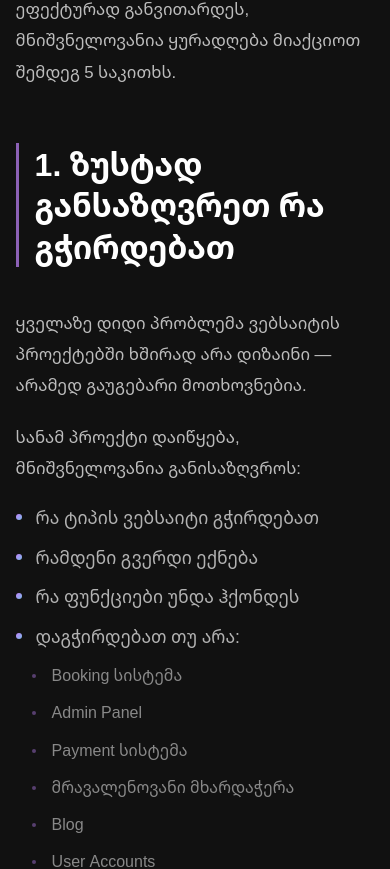
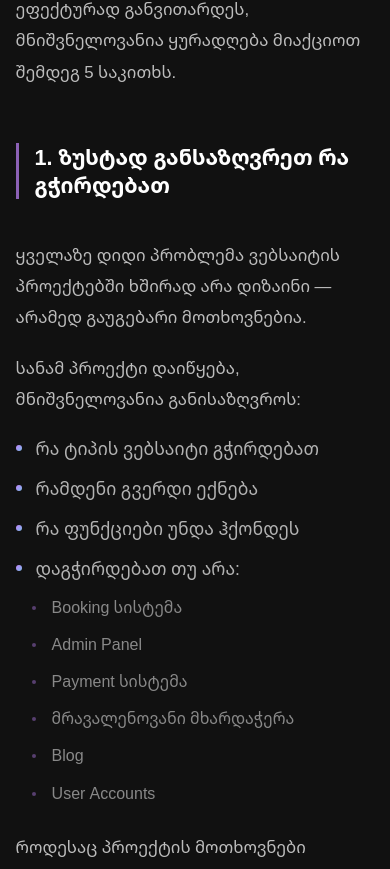
Before and after one commit to lizzaaabb/lamz-site, a Next.js app: page /ka/ordering-a-website in a window 390 px wide. Shown: the part 810-1679 px from the top of the page. Built offline with nearby package versions, Linux system fonts and the light colour scheme; a web font is replaced by a local one.

Commit message:
bigger font

```diff
--- a/src/styles/BlogPage1.css
+++ b/src/styles/BlogPage1.css
@@ -206,13 +206,14 @@
 @media (max-width: 768px) {
   .bp-page { padding: 90px 0 72px; }
   .bp-hero-title { font-size: clamp(1.4rem, 6vw, 2rem); }
-  .bp-h2 { font-size: 1.15rem; margin-top: 36px; }
+  .bp-h2 { font-size: 1.35rem; margin-top: 36px; }
 }
 
 @media (max-width: 480px) {
   .bp-page { padding: 72px 0 56px; }
-  .bp-p { font-size: 0.97rem; }
-  .bp-h2 { font-size: 1.05rem; }
+  .bp-p { font-size: 1.05rem; }
+  .bp-h2 { font-size: 1.35rem; }
+  .bp-page--ka .bp-h2 {font-size: 1.35rem;}
 }
 
 /* ── CTA buttons inside blog body ── */
```
